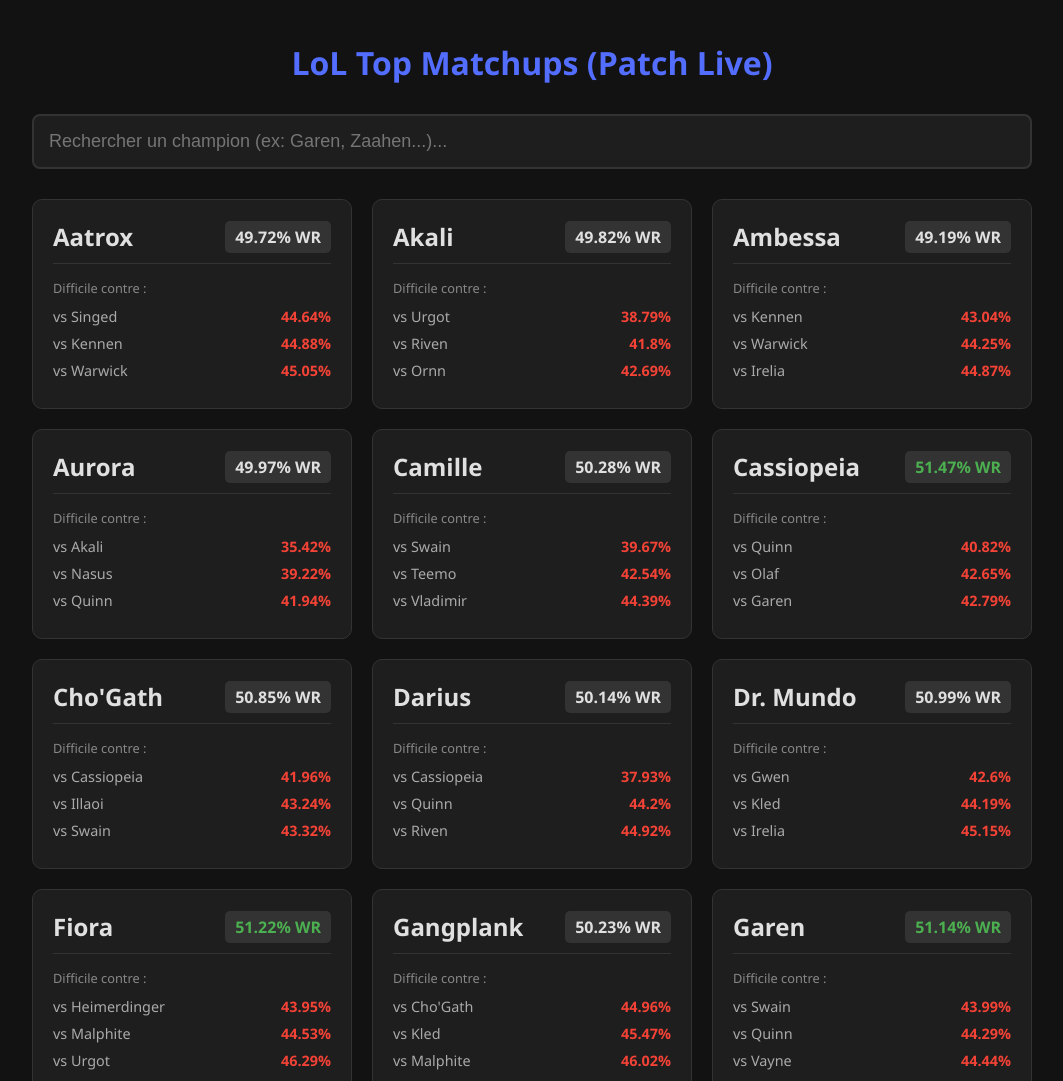
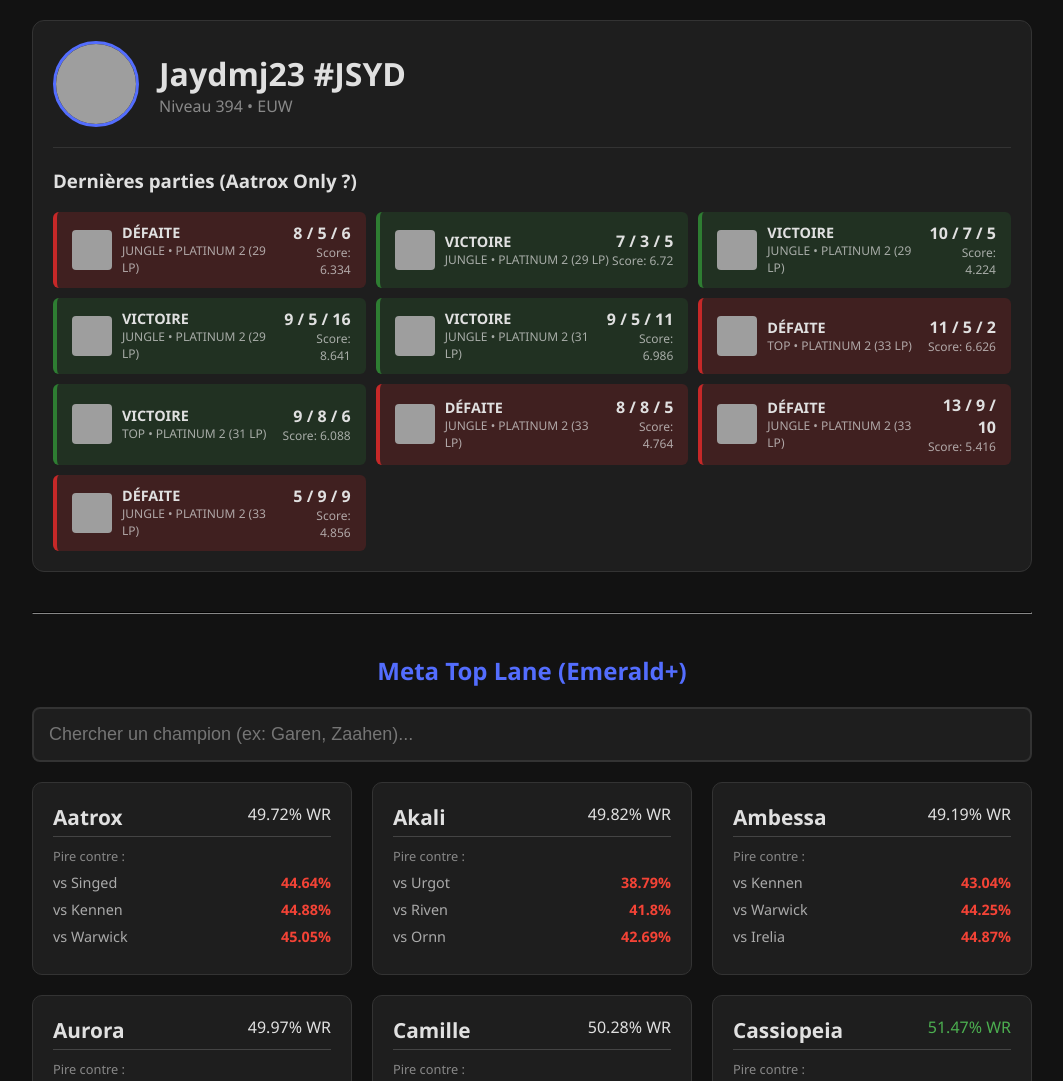
Before and after one commit to jahid611/OPGG.py, a plain HTML site: page index.html in a window 1280 px wide. Shown: the top 1081 px of the page, without its empty margins (108-1171 px from the left). Drawn offline with Linux system fonts and the light colour scheme; grey boxes are pictures that could not be loaded.

Commit message:
compte marche, stats marche

```diff
--- a/index.html
+++ b/index.html
@@ -3,15 +3,17 @@
 <head>
     <meta charset="UTF-8">
     <meta name="viewport" content="width=device-width, initial-scale=1.0">
-    <title>LoL Top Matchups</title>
+    <title>LoL Stats & Matchups</title>
     <style>
         :root {
             --bg-color: #121212;
             --card-bg: #1e1e1e;
             --text-color: #e0e0e0;
-            --accent: #536dfe; /* Bleu/Violet style hextech */
-            --win: #4caf50;
-            --lose: #f44336;
+            --accent: #536dfe;
+            --win: #2e7d32; /* Vert plus sombre */
+            --lose: #c62828; /* Rouge sombre */
+            --win-bg: rgba(46, 125, 50, 0.2);
+            --lose-bg: rgba(198, 40, 40, 0.2);
         }
 
         body {
@@ -22,18 +24,61 @@
             padding: 20px;
         }
 
-        .container {
-            max-width: 1000px;
-            margin: 0 auto;
+        .container { max-width: 1000px; margin: 0 auto; }
+
+        /* --- STYLE PROFIL (Partie du haut) --- */
+        #profile-section {
+            background: var(--card-bg);
+            border-radius: 12px;
+            padding: 20px;
+            margin-bottom: 30px;
+            border: 1px solid #333;
+            display: none; /* Masqué tant que pas chargé */
         }
 
-        h1 {
-            text-align: center;
-            color: var(--accent);
-            margin-bottom: 30px;
+        .profile-header {
+            display: flex;
+            align-items: center;
+            gap: 20px;
+            border-bottom: 1px solid #333;
+            padding-bottom: 20px;
+            margin-bottom: 20px;
         }
 
-        /* Barre de recherche */
+        .profile-img {
+            width: 80px;
+            height: 80px;
+            border-radius: 50%;
+            border: 3px solid var(--accent);
+        }
+
+        .history-grid {
+            display: grid;
+            grid-template-columns: repeat(auto-fill, minmax(300px, 1fr));
+            gap: 10px;
+        }
+
+        .game-card {
+            padding: 10px 15px;
+            border-radius: 6px;
+            display: flex;
+            justify-content: space-between;
+            align-items: center;
+            border-left: 4px solid transparent;
+        }
+
+        .game-win { background-color: var(--win-bg); border-left-color: var(--win); }
+        .game-lose { background-color: var(--lose-bg); border-left-color: var(--lose); }
+
+        .champ-icon {
+            width: 40px;
+            height: 40px;
+            border-radius: 4px;
+            margin-right: 10px;
+            vertical-align: middle;
+        }
+
+        /* --- STYLE MATCHUPS (Partie du bas) --- */
         .search-box {
             width: 100%;
             padding: 15px;
@@ -42,15 +87,10 @@
             border: 2px solid #333;
             color: white;
             border-radius: 8px;
-            margin-bottom: 30px;
+            margin-bottom: 20px;
             box-sizing: border-box;
         }
-        .search-box:focus {
-            outline: none;
-            border-color: var(--accent);
-        }
 
-        /* Grille des champions */
         #champion-list {
             display: grid;
             grid-template-columns: repeat(auto-fill, minmax(280px, 1fr));
@@ -61,141 +101,123 @@
             background-color: var(--card-bg);
             border-radius: 10px;
             padding: 20px;
-            cursor: pointer;
-            transition: transform 0.2s, box-shadow 0.2s;
             border: 1px solid #333;
         }
 
-        .champ-card:hover {
-            transform: translateY(-5px);
-            box-shadow: 0 5px 15px rgba(0,0,0,0.5);
-            border-color: var(--accent);
-        }
-
-        .champ-header {
-            display: flex;
-            justify-content: space-between;
-            align-items: center;
-            margin-bottom: 15px;
-            border-bottom: 1px solid #333;
-            padding-bottom: 10px;
-        }
-
-        .champ-name {
-            font-size: 1.5em;
-            font-weight: bold;
-        }
-
-        .champ-wr {
-            font-weight: bold;
-            padding: 5px 10px;
-            border-radius: 5px;
-            background: #333;
-        }
-
-        .matchup-row {
-            display: flex;
-            justify-content: space-between;
-            margin: 8px 0;
-            font-size: 0.9em;
-        }
-
-        .matchup-name {
-            color: #aaa;
-        }
-
-        .matchup-stat {
-            font-weight: bold;
-        }
-
-        .good-matchup { color: var(--win); }
-        .bad-matchup { color: var(--lose); }
+        .matchup-row { display: flex; justify-content: space-between; margin: 8px 0; font-size: 0.9em; }
+        .good-matchup { color: #4caf50; font-weight: bold; }
+        .bad-matchup { color: #f44336; font-weight: bold; }
 
     </style>
 </head>
 <body>
 
     <div class="container">
-        <h1>LoL Top Matchups (Patch Live)</h1>
 
-        <input type="text" id="search" class="search-box" placeholder="Rechercher un champion (ex: Garen, Zaahen...)...">
+        <div id="profile-section">
+            <div class="profile-header">
+                <img id="p-img" class="profile-img" src="" alt="Icon">
+                <div>
+                    <h1 id="p-name" style="margin:0; font-size:2em;">Joueur</h1>
+                    <div style="color:#888;">Niveau <span id="p-level">0</span> • EUW</div>
+                </div>
+            </div>
+            <h3 style="margin-top:0;">Dernières parties (Aatrox Only ?)</h3>
+            <div id="history-list" class="history-grid"></div>
+        </div>
 
-        <div id="champion-list">
-            <p style="text-align:center; color: #666;">Chargement des données...</p>
-        </div>
+        <hr style="border-color:#333; margin: 40px 0;">
+
+        <h2 style="text-align:center; color: var(--accent);">Meta Top Lane (Emerald+)</h2>
+        <input type="text" id="search" class="search-box" placeholder="Chercher un champion (ex: Garen, Zaahen)...">
+        <div id="champion-list">Chargement des matchups...</div>
+
     </div>
 
     <script>
-        // Fonction pour déterminer la couleur du Winrate
-        function getColor(wr) {
-            if (wr >= 51) return 'good-matchup';
-            if (wr <= 49) return 'bad-matchup';
-            return ''; // Neutre
-        }
+        // --- CHARGEMENT DU PROFIL ---
+        fetch('profile.json')
+            .then(res => res.json())
+            .then(data => {
+                const section = document.getElementById('profile-section');
+                section.style.display = 'block';
 
-        // Chargement du fichier JSON
+                document.getElementById('p-name').innerText = `${data.name} #${data.tag}`;
+                document.getElementById('p-level').innerText = data.level;
+                document.getElementById('p-img').src = data.image_url;
+
+                const historyDiv = document.getElementById('history-list');
+
+                data.games.forEach(game => {
+                    const isWin = game.win;
+                    const cssClass = isWin ? 'game-win' : 'game-lose';
+                    const resultTxt = isWin ? 'VICTOIRE' : 'DÉFAITE';
+
+                    // URL magique pour l'image du champion via son ID
+                    const champIconUrl = `https://raw.communitydragon.org/latest/plugins/rcp-be-lol-game-data/global/default/v1/champion-icons/${game.champion_id}.png`;
+
+                    historyDiv.innerHTML += `
+                        <div class="game-card ${cssClass}">
+                            <div style="display:flex; align-items:center;">
+                                <img src="${champIconUrl}" class="champ-icon" alt="${game.champion_id}">
+                                <div>
+                                    <div style="font-weight:bold; font-size:0.9em;">${resultTxt}</div>
+                                    <div style="font-size:0.75em; opacity:0.7;">${game.role} • ${game.tier}</div>
+                                </div>
+                            </div>
+                            <div style="text-align:right;">
+                                <div style="font-weight:bold;">${game.kills} / ${game.deaths} / ${game.assists}</div>
+                                <div style="font-size:0.75em; opacity:0.7;">Score: ${game.op_score}</div>
+                            </div>
+                        </div>
+                    `;
+                });
+            })
+            .catch(err => console.log("Profil non chargé (lancez get_profile.py)"));
+
+        // --- CHARGEMENT DES MATCHUPS ---
         fetch('data_site.json')
-            .then(response => response.json())
+            .then(res => res.json())
             .then(data => {
                 const list = document.getElementById('champion-list');
                 const searchInput = document.getElementById('search');
 
-                // Fonction d'affichage
                 function displayChampions(filter = "") {
-                    list.innerHTML = ""; // On vide la liste
-
-                    // On trie par nom
+                    list.innerHTML = "";
                     data.sort((a, b) => a.name.localeCompare(b.name));
 
                     data.forEach(champ => {
-                        // Filtre de recherche
-                        if (filter && !champ.name.toLowerCase().includes(filter.toLowerCase())) {
-                            return;
-                        }
+                        if (filter && !champ.name.toLowerCase().includes(filter.toLowerCase())) return;
 
-                        // Création de la carte HTML
                         const card = document.createElement('div');
                         card.className = 'champ-card';
 
-                        // Calcul couleur winrate global
-                        let wrColor = getColor(champ.win_rate);
-
-                        // On prépare les 3 pires matchups (ceux contre qui on perd le plus)
-                        // On trie les matchups par winrate croissant (les plus bas d'abord)
+                        // Top 3 counters
                         let counters = [...champ.matchups].sort((a, b) => a.win_rate - b.win_rate).slice(0, 3);
-
                         let countersHtml = counters.map(c => `
                             <div class="matchup-row">
-                                <span class="matchup-name">vs ${c.vs}</span>
-                                <span class="matchup-stat ${getColor(c.win_rate)}">${c.win_rate}%</span>
+                                <span style="color:#aaa;">vs ${c.vs}</span>
+                                <span class="${c.win_rate < 48 ? 'bad-matchup' : ''}">${c.win_rate}%</span>
                             </div>
                         `).join('');
 
                         card.innerHTML = `
-                            <div class="champ-header">
-                                <span class="champ-name">${champ.name}</span>
-                                <span class="champ-wr ${wrColor}">${champ.win_rate}% WR</span>
+                            <div style="display:flex; justify-content:space-between; margin-bottom:10px; border-bottom:1px solid #444; padding-bottom:5px;">
+                                <span style="font-size:1.3em; font-weight:bold;">${champ.name}</span>
+                                <span style="${champ.win_rate > 51 ? 'color:#4caf50' : ''}">${champ.win_rate}% WR</span>
                             </div>
-                            <div style="font-size:0.8em; color:#888; margin-bottom:10px;">Difficile contre :</div>
+                            <div style="font-size:0.8em; color:#888; margin-bottom:5px;">Pire contre :</div>
                             ${countersHtml}
                         `;
-
                         list.appendChild(card);
                     });
                 }
 
-                // Affichage initial
                 displayChampions();
-
-                // Écouteur pour la recherche
-                searchInput.addEventListener('input', (e) => {
-                    displayChampions(e.target.value);
-                });
+                searchInput.addEventListener('input', (e) => displayChampions(e.target.value));
             })
             .catch(err => {
-                document.getElementById('champion-list').innerHTML =
-                    "<h3 style='color:red; text-align:center'>Erreur : Impossible de lire data_site.json.<br>Lancez un serveur local (Live Server) ou vérifiez le nom du fichier.</h3>";
-                console.error(err);
+                document.getElementById('champion-list').innerHTML = "Erreur chargement data_site.json";
             });
     </script>
 </body>
--- a/profile.json
+++ b/profile.json
@@ -1,6 +1,108 @@
 {
-    "name": "jahidmj23",
-    "level": 393,
+    "name": "Jaydmj23",
+    "tag": "JSYD",
+    "level": 394,
     "image_url": "https://opgg-static.akamaized.net/meta/images/profile_icons/profileIcon4417.jpg",
-    "games": []
+    "games": [
+        {
+            "champion_id": 266,
+            "win": false,
+            "kills": 8,
+            "deaths": 5,
+            "assists": 6,
+            "op_score": 6.334,
+            "tier": "PLATINUM 2 (29 LP)",
+            "role": "JUNGLE"
+        },
+        {
+            "champion_id": 266,
+            "win": true,
+            "kills": 7,
+            "deaths": 3,
+            "assists": 5,
+            "op_score": 6.72,
+            "tier": "PLATINUM 2 (29 LP)",
+            "role": "JUNGLE"
+        },
+        {
+            "champion_id": 266,
+            "win": true,
+            "kills": 10,
+            "deaths": 7,
+            "assists": 5,
+            "op_score": 4.224,
+            "tier": "PLATINUM 2 (29 LP)",
+            "role": "JUNGLE"
+        },
+        {
+            "champion_id": 266,
+            "win": true,
+            "kills": 9,
+            "deaths": 5,
+            "assists": 16,
+            "op_score": 8.641,
+            "tier": "PLATINUM 2 (29 LP)",
+            "role": "JUNGLE"
+        },
+        {
+            "champion_id": 266,
+            "win": true,
+            "kills": 9,
+            "deaths": 5,
+            "assists": 11,
+            "op_score": 6.986,
+            "tier": "PLATINUM 2 (31 LP)",
+            "role": "JUNGLE"
+        },
+        {
+            "champion_id": 266,
+            "win": false,
+            "kills": 11,
+            "deaths": 5,
+            "assists": 2,
+            "op_score": 6.626,
+            "tier": "PLATINUM 2 (33 LP)",
+            "role": "TOP"
+        },
+        {
+            "champion_id": 266,
+            "win": true,
+            "kills": 9,
+            "deaths": 8,
+            "assists": 6,
+            "op_score": 6.088,
+            "tier": "PLATINUM 2 (31 LP)",
+            "role": "TOP"
+        },
+        {
+            "champion_id": 266,
+            "win": false,
+            "kills": 8,
+            "deaths": 8,
+            "assists": 5,
+            "op_score": 4.764,
+            "tier": "PLATINUM 2 (33 LP)",
+            "role": "JUNGLE"
+        },
+        {
+            "champion_id": 266,
+            "win": false,
+            "kills": 13,
+            "deaths": 9,
+            "assists": 10,
+            "op_score": 5.416,
+            "tier": "PLATINUM 2 (33 LP)",
+            "role": "JUNGLE"
+        },
+        {
+            "champion_id": 266,
+            "win": false,
+            "kills": 5,
+            "deaths": 9,
+            "assists": 9,
+            "op_score": 4.856,
+            "tier": "PLATINUM 2 (33 LP)",
+            "role": "JUNGLE"
+        }
+    ]
 }
```
Also changed, not shown: 1 other file.
